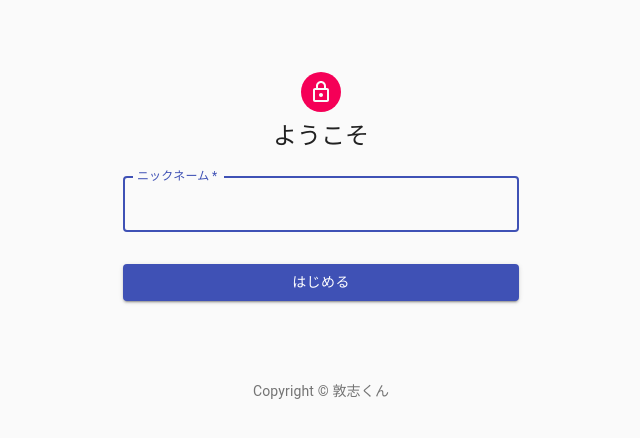
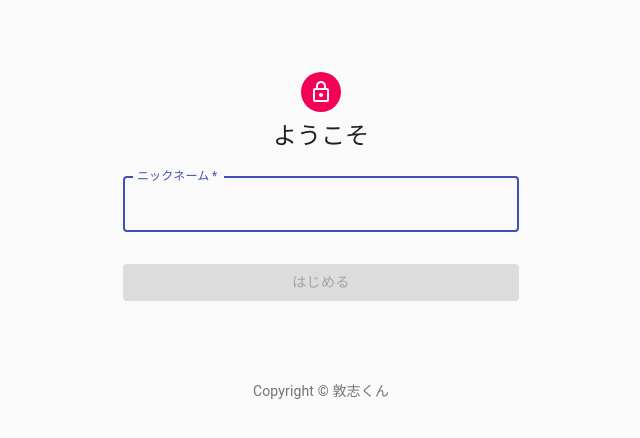
Before and after one commit to AtsushiHayasaka/idobatakaigi, a React (Create React App) app: page / in a window 1280 px wide. Shown: the top 438 px of the page, without its empty margins (319-959 px from the left). Built offline with nearby package versions, Linux system fonts and the light colour scheme.

Commit message:
setName by clicking button

```diff
--- a/src/components/SignIn.jsx
+++ b/src/components/SignIn.jsx
@@ -1,4 +1,4 @@
-import React from 'react';
+import React, {useState, useEffect} from 'react';
 import Avatar from '@material-ui/core/Avatar';
 import Button from '@material-ui/core/Button';
 import CssBaseline from '@material-ui/core/CssBaseline';
@@ -42,8 +42,13 @@
 }));
 
 export default function SignIn({ setName }) {
-
   const classes = useStyles();
+  const [disabled, setDisabled] = useState(true);
+  const [string, setString] = useState("")
+  console.log(string);
+  useEffect(() => {
+    string === "" ? setDisabled(true) : setDisabled(false);
+  },[string])
 
   return (
     <Container component="main" maxWidth="xs">
@@ -65,6 +70,7 @@
             label="ニックネーム"
             name="name"
             autoFocus
+            onChange={(e) => setString(e.target.value)}
           />
 
           <Button
@@ -73,6 +79,8 @@
             variant="contained"
             color="primary"
             className={classes.submit}
+            disabled={disabled}
+
           >
             はじめる
           </Button>
```
